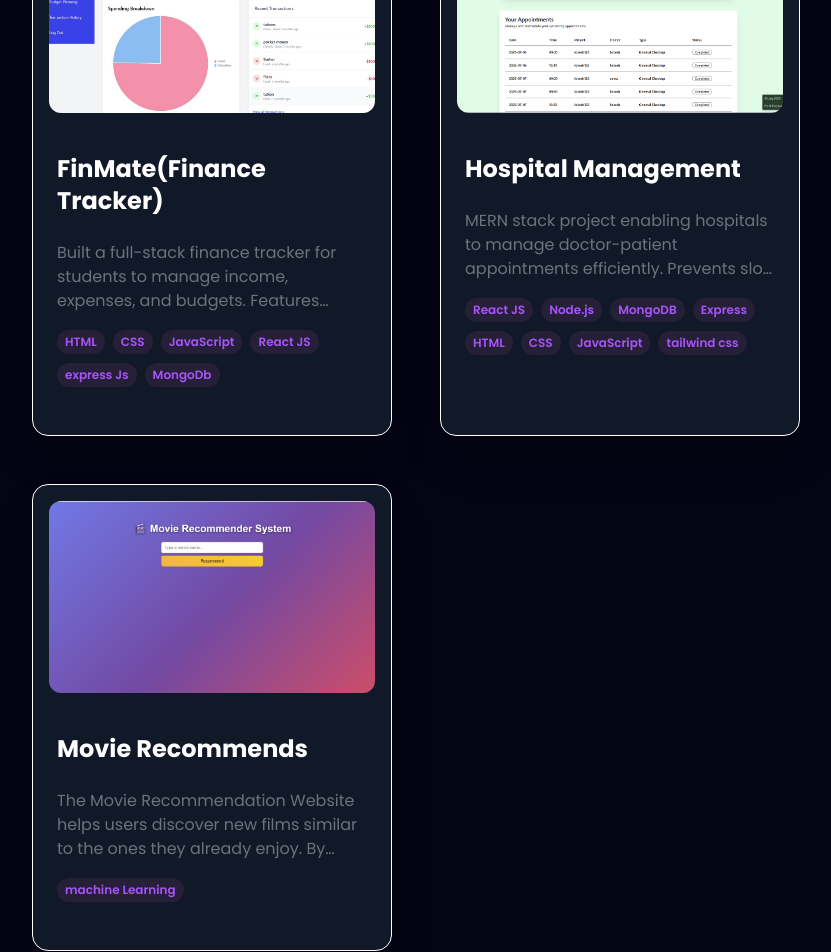
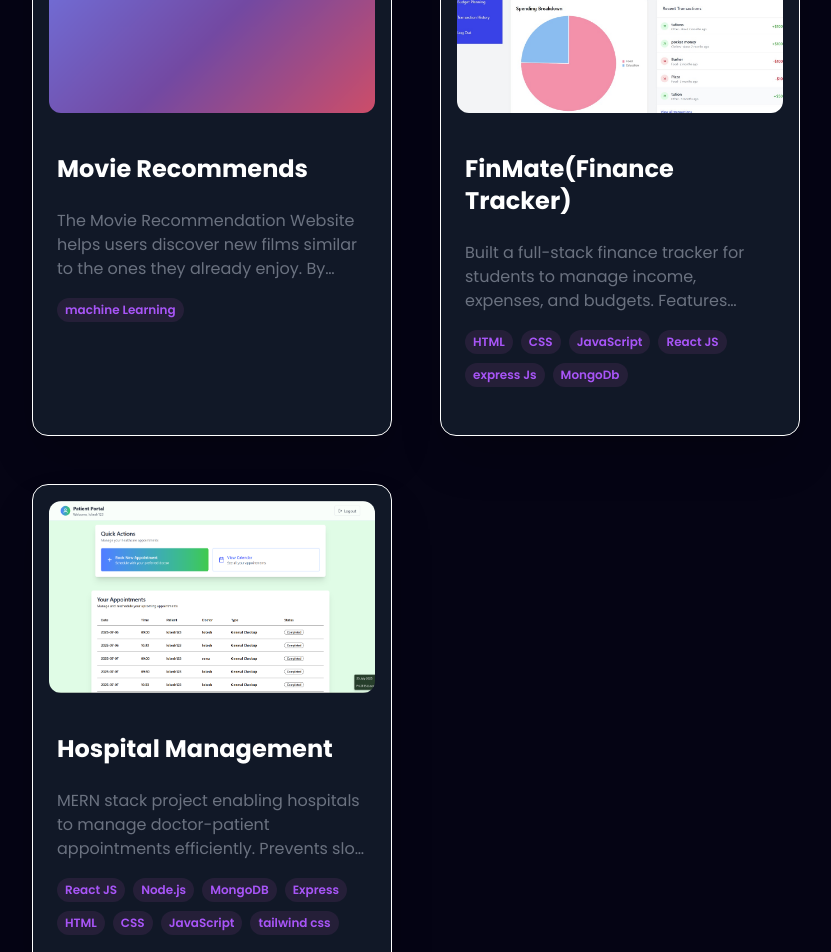
Before and after one commit to Lokesh-04-code/portfolio, a React (Vite) app: page / in a window 1280 px wide. Shown: the part 3180-4132 px from the top of the page, without its empty margins (224-1055 px from the left). Built offline with nearby package versions, Linux system fonts and the light colour scheme.

Commit message:
name change

```diff
--- a/src/constants.js
+++ b/src/constants.js
@@ -162,6 +162,16 @@ export const education = [
 export const projects = [
   {
     id: 0,
+    title: "Movie Recommends",
+    description:
+      "The Movie Recommendation Website helps users discover new films similar to the ones they already enjoy. By entering the name of a movie, the system suggests 5 related movies based on the storyline, director, or title. With a clean interface and smart recommendations, it makes finding your next favorite movie quick and easy.(only Hollywood)",
+    image: Movie,
+    tags: ["machine Learning"],
+    github: "https://github.com/Lokesh-04-code/movie_recommendation",
+    webapp: "https://finddmovie.netlify.app/",
+  },
+  {
+    id: 1,
     title: "FinMate(Finance Tracker)",
     description:
       "Built a full-stack finance tracker for students to manage income, expenses, and budgets. Features include JWT auth, encrypted passwords, interactive dashboards (Recharts), recurring transactions, and dynamic filtering. Stack: React.js, Tailwind CSS, Express.js, MongoDB Atlas.",
@@ -171,7 +181,7 @@ export const projects = [
     webapp: "https://studysave.netlify.app/",
   },
   {
-    id: 1,
+    id: 2,
     title: "Hospital Management",
     description:
       "MERN stack project enabling hospitals to manage doctor-patient appointments efficiently. Prevents slot clashes with real-time validation. Admins can add doctors and manage their availability. Clean UI for patients to book slots and doctors to view schedules.",
@@ -189,14 +199,4 @@ export const projects = [
     github: "https://github.com/Lokesh-04-code/HealtCare_appointment_booking",
     webapp: "https://safeslot.netlify.app/",
   },
-  {
-    id: 2,
-    title: "Movie Recommends",
-    description:
-      "The Movie Recommendation Website helps users discover new films similar to the ones they already enjoy. By entering the name of a movie, the system suggests 5 related movies based on the storyline, director, or title. With a clean interface and smart recommendations, it makes finding your next favorite movie quick and easy.(only Hollywood)",
-    image: Movie,
-    tags: ["machine Learning"],
-    github: "https://github.com/Lokesh-04-code/movie_recommendation",
-    webapp: "https://finddmovie.netlify.app/",
-  },
 ];
```
